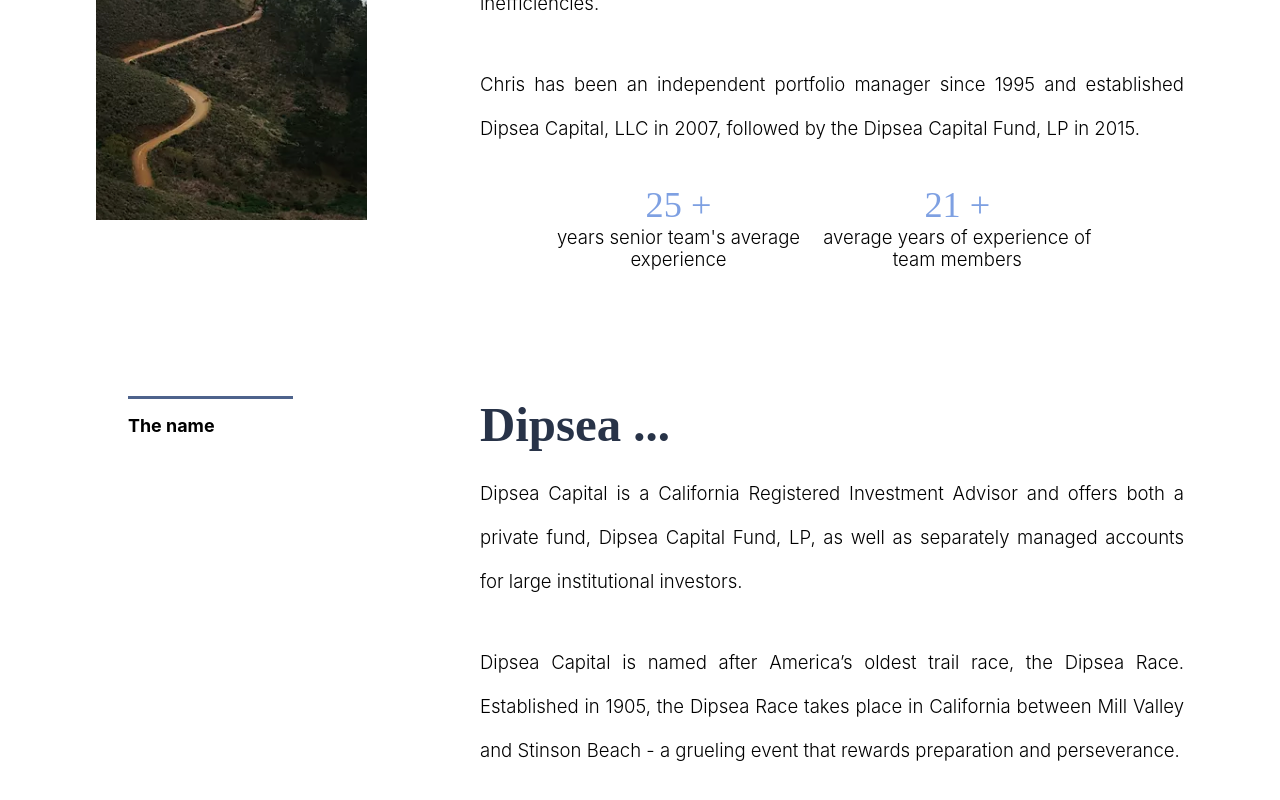
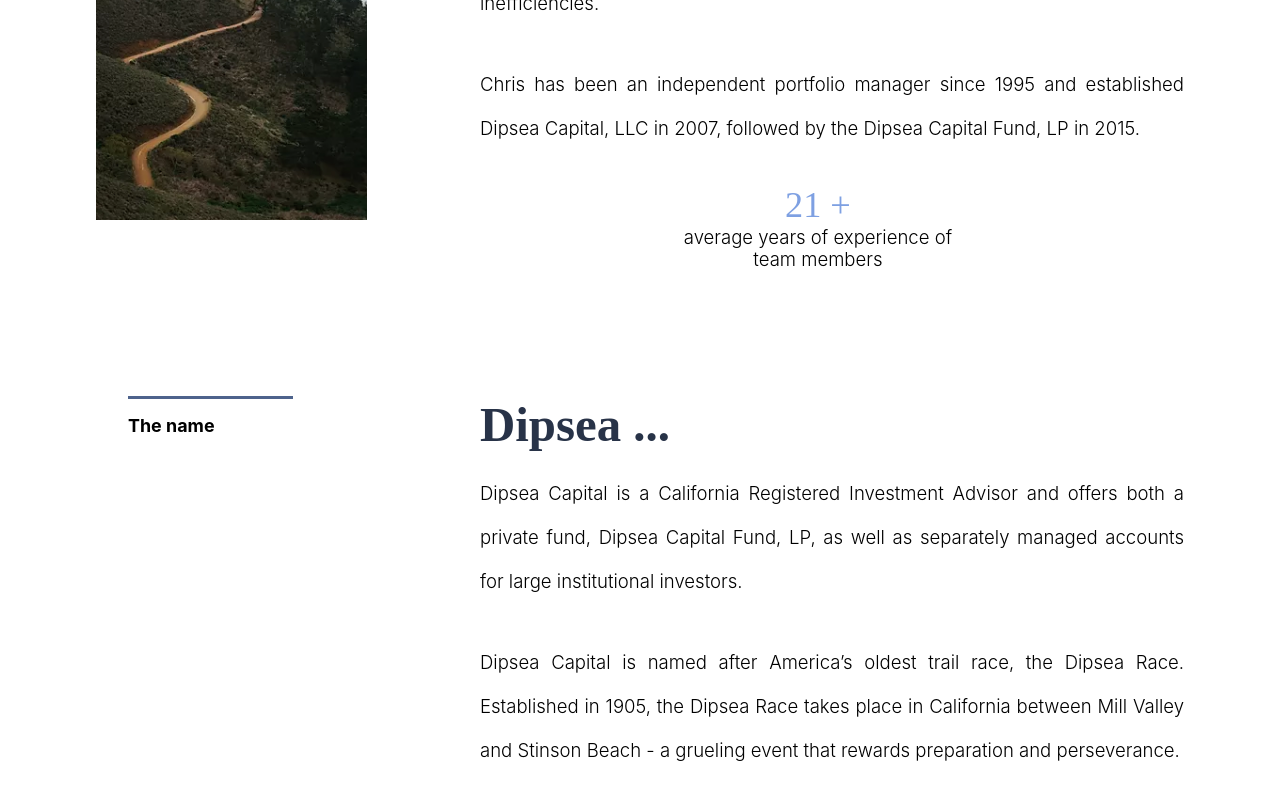
Before and after one commit to christopher-antonio/DipseaCapital-Main-Website, a Next.js app: page /about in a window 1280 px wide. Shown: the part 871-1671 px from the top of the page. Built offline with nearby package versions, Linux system fonts and the light colour scheme.

Commit message:
Removed content in the About Us page

```diff
--- a/pages/about.js
+++ b/pages/about.js
@@ -60,10 +60,6 @@
                             Chris has been an independent portfolio manager since 1995 and established Dipsea Capital, LLC in 2007, followed by the Dipsea Capital Fund,
                             LP in 2015.</p>
                         <div className='cards'>
-                            <div className='card' data-aos='fade-up' data-aos-delay={ 200 } >
-                                <div className='hook'>25 +</div>
-                                <div className='hook-desc'>years senior team's average experience</div>
-                            </div>
                             <div className='card' data-aos='fade-up' data-aos-delay={ 400 }>
                                 <div className='hook'>21 +</div>
                                 <div className='hook-desc'>average years of experience of team members</div>
```
